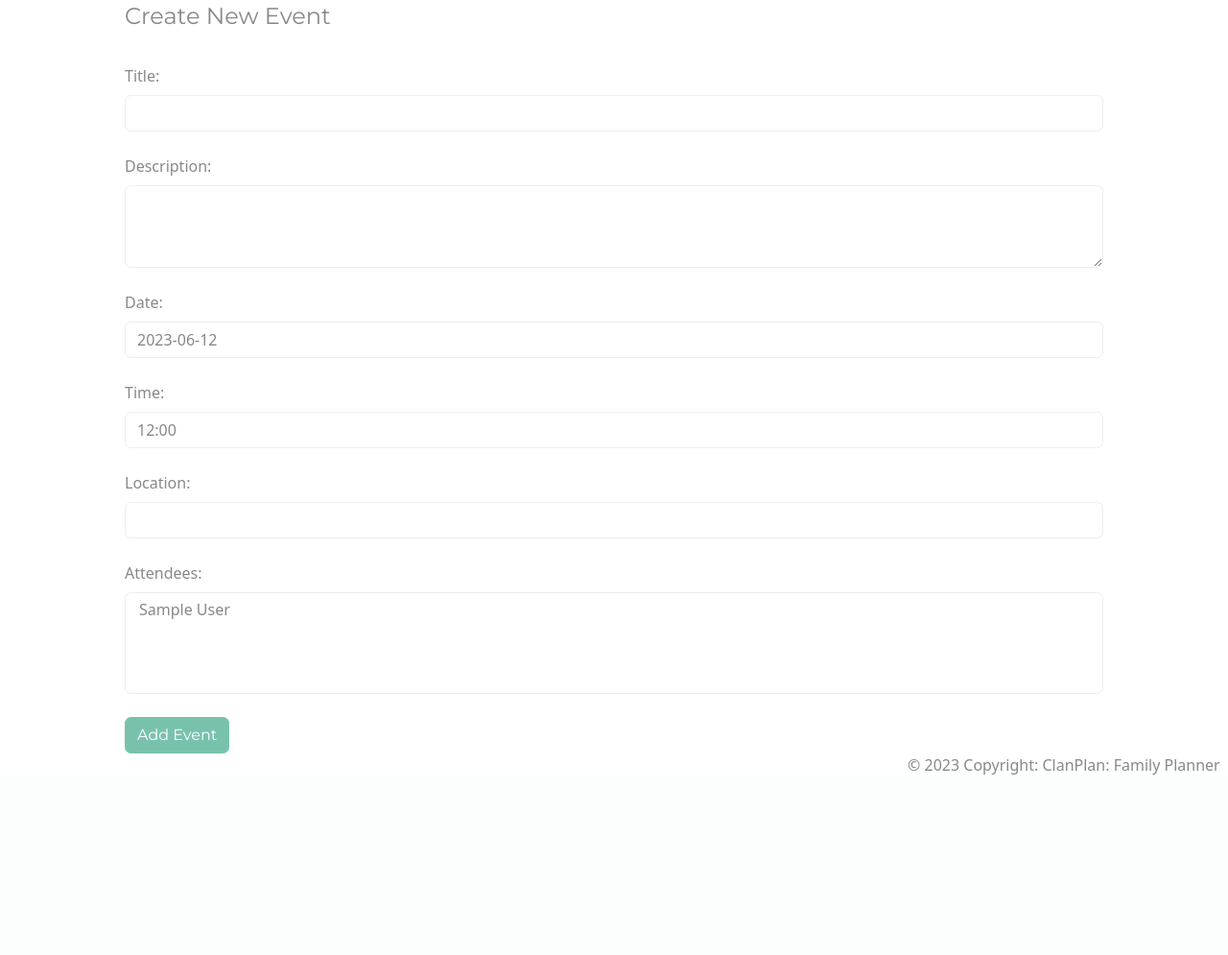
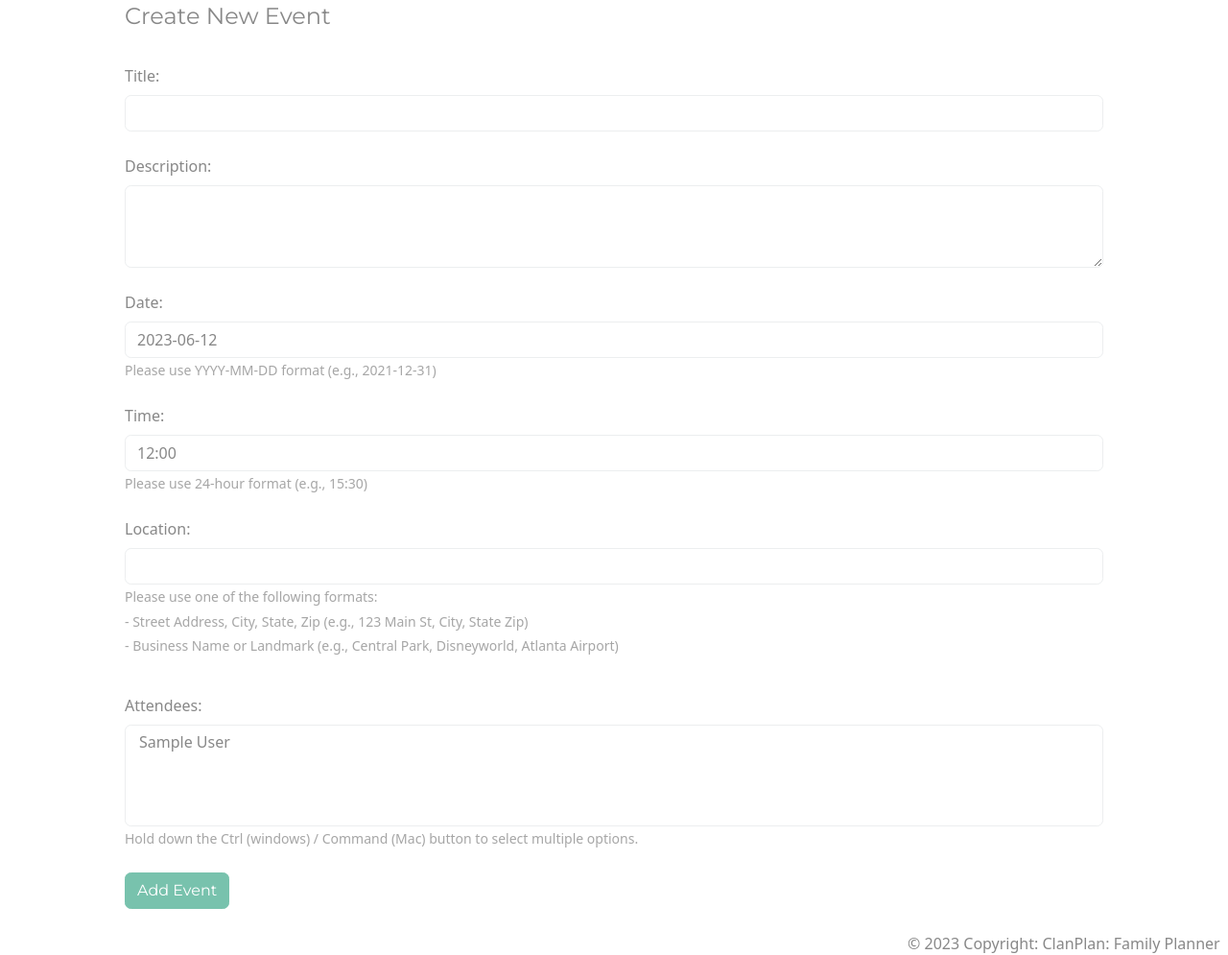
Before and after one commit to jaclynscarey/clanplan, a Django app: page /events/create/ in a window 1280 px wide. Shown: the part 157-1152 px from the top of the page at 96% size. Before the commit the page ends 964 px from the top, so only its background shows below. Run offline with Django 4.2, Linux system fonts and the light colour scheme; a user stored in the database is signed in; tables that the repository leaves empty hold one stand-in row (values such as "Sample post"); some libraries are stand-ins or nearby versions.

Commit message:
wip: create custom event form and add style

```diff
--- a/main_app/templates/main_app/event_form.html
+++ b/main_app/templates/main_app/event_form.html
@@ -16,7 +16,7 @@
 <div class=" mx-5">
     <form method="POST" action="{% url 'events_create' %}">
         <fieldset>
-            <legend>Create New Event</legend>
+            <legend>{% if object %} Edit "{{ event.title }}" {% else %} Create New Event {% endif %}</legend>
             {% csrf_token %}
 
             <div class="form-group">
@@ -32,24 +32,32 @@
             <div class="form-group ">
                 <label for="{{ form.date.id_for_label }}" class="form-label mt-4">Date:</label>
                 {{ form.date }}
+                <small class="form-text text-muted">Please use YYYY-MM-DD format (e.g., 2021-12-31)</small>
             </div>
 
             <div class="form-group ">
                 <label for="{{ form.time.id_for_label }}" class="form-label mt-4">Time:</label>
                 {{ form.time }}
+                <small class="form-text text-muted">Please use 24-hour format (e.g., 15:30)</small>
             </div>
 
             <div class="form-group ">
                 <label for="{{ form.location.id_for_label }}" class="form-label mt-4">Location:</label>
                 {{ form.location }}
+                <small class="form-text text-muted">Please use one of the following formats:</small>
+                <ul class="list-unstyled">
+                    <li class="form-text text-muted">- Street Address, City, State, Zip (e.g., 123 Main St, City, State Zip)</li>
+                    <li class="form-text text-muted">- Business Name or Landmark (e.g., Central Park, Disneyworld, Atlanta Airport)</li>
+                </ul>
             </div>
 
             <div class="form-group ">
                 <label for="{{ form.attendees.id_for_label }}" class="form-label mt-4">Attendees:</label>
                 {{ form.attendees }}
+                <small class="form-text text-muted">Hold down the Ctrl (windows) / Command (Mac) button to select multiple options.</small>
             </div>
             <br>
-            <button class="btn btn-primary" type="submit">{% if object %} Update Event {% else %} Add Event {% endif %}</button>
+            <button class="btn btn-primary" type="submit">{% if object %} Save Changes {% else %} Add Event {% endif %}</button><br><br>
         </fieldset>
     </form>
 </div>
```
